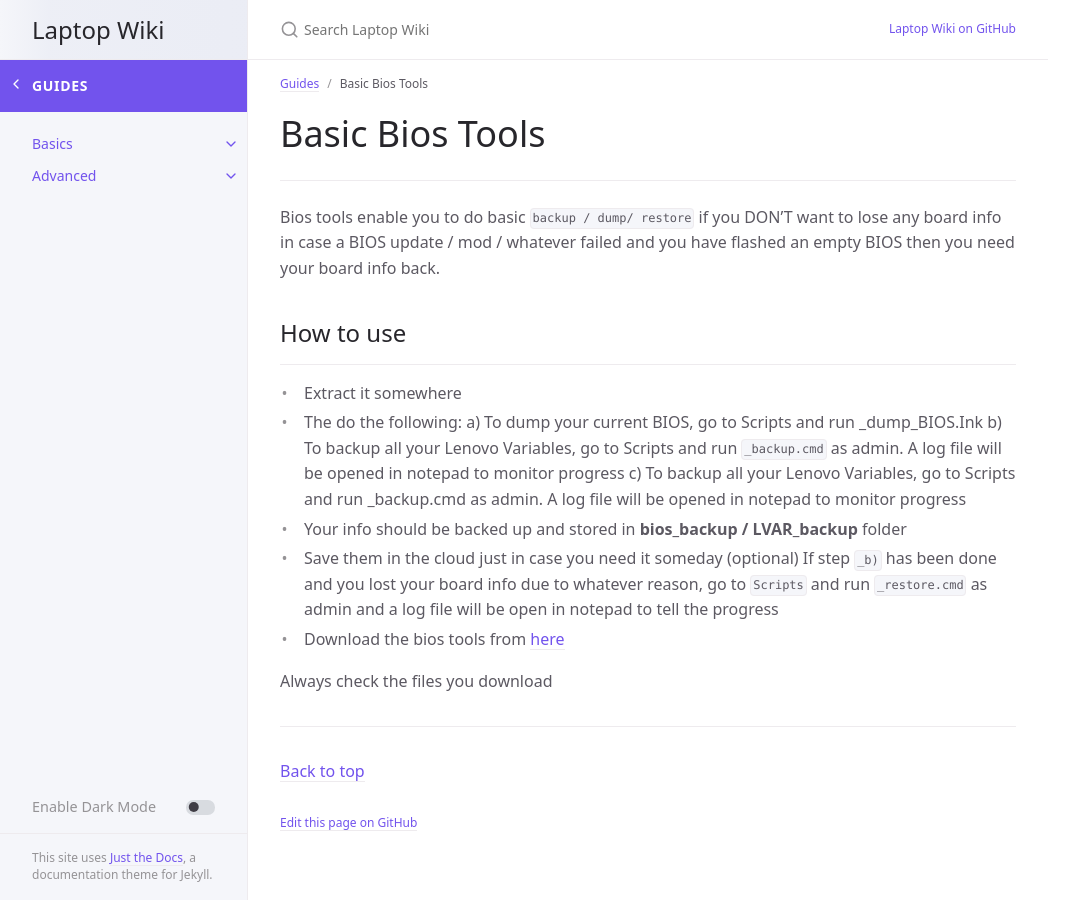
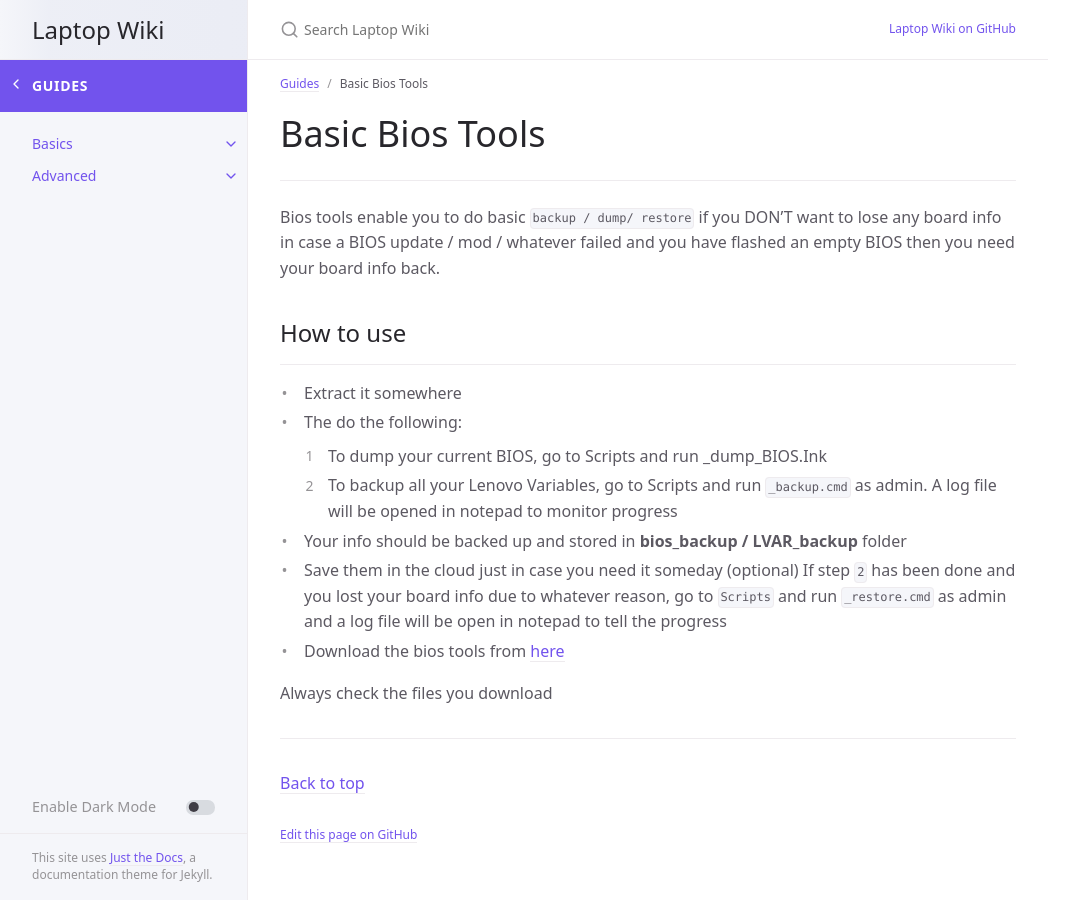
Before and after one commit to laptopwiki/laptopwiki.github.io, a Jekyll site: the page built from _guides/basics/bios-guides/basic-bios-tools.md, in a window 1280 px wide. Shown: the whole page, without its empty margins (0-1079 px from the left). Built offline with Jekyll 4.4.1, drawn with Linux system fonts in a browser that asks for light colours; cached includes are drawn as plain includes.

Commit message:
Update basic-bios-tools.md

```diff
--- a/_guides/basics/bios-guides/basic-bios-tools.md
+++ b/_guides/basics/bios-guides/basic-bios-tools.md
@@ -16,11 +16,10 @@ Bios tools enable you to do basic ``backup / dump/ restore`` if you DON'T want t
 
 - Extract it somewhere
 - The do the following:
-    a) To dump your current BIOS, go to Scripts and run _dump_BIOS.Ink
-    b) To backup all your Lenovo Variables, go to Scripts and run ``_backup.cmd`` as admin. A log file will be opened in notepad to monitor progress
-    c) To backup all your Lenovo Variables, go to Scripts and run _backup.cmd as admin. A log file will be opened in notepad to monitor progress
+1. To dump your current BIOS, go to Scripts and run _dump_BIOS.Ink
+2. To backup all your Lenovo Variables, go to Scripts and run ``_backup.cmd`` as admin. A log file will be opened in notepad to monitor progress
 - Your info should be backed up and stored in **bios_backup / LVAR_backup** folder
-- Save them in the cloud just in case you need it someday (optional) If step ``_b)`` has been done and you lost your board info due to whatever reason, go to ``Scripts`` and run ``_restore.cmd`` as admin and a log file will be open in notepad to tell the progress
+- Save them in the cloud just in case you need it someday (optional) If step ``2`` has been done and you lost your board info due to whatever reason, go to ``Scripts`` and run ``_restore.cmd`` as admin and a log file will be open in notepad to tell the progress
 - Download the bios tools from [here](https://laptopwiki.eu/wp-content/uploads/2021/11/BIOS_tools.7z)
 
 {: .Tip}
```
